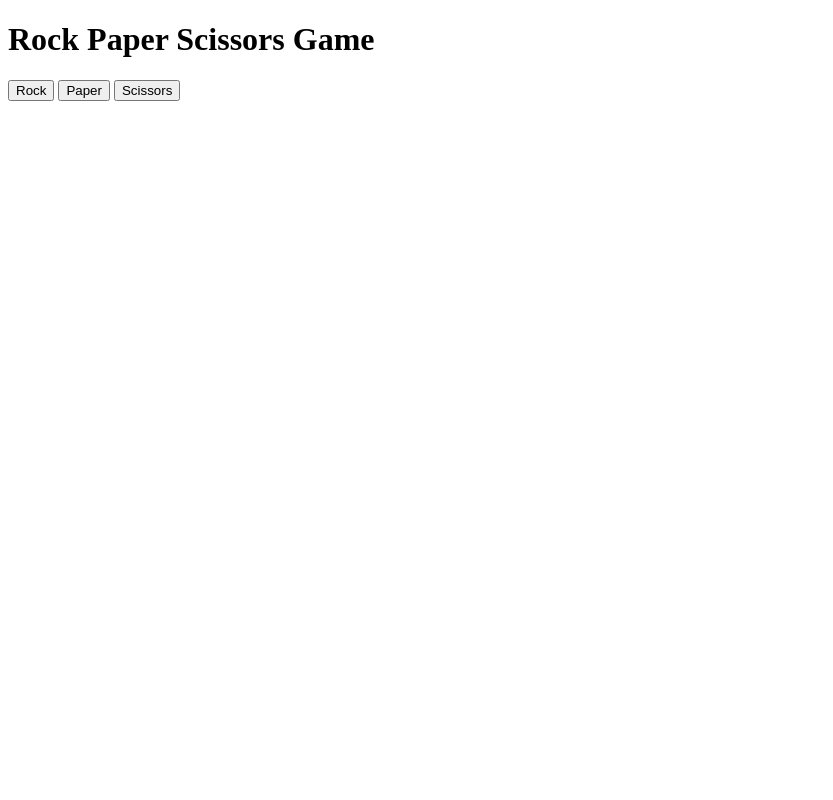
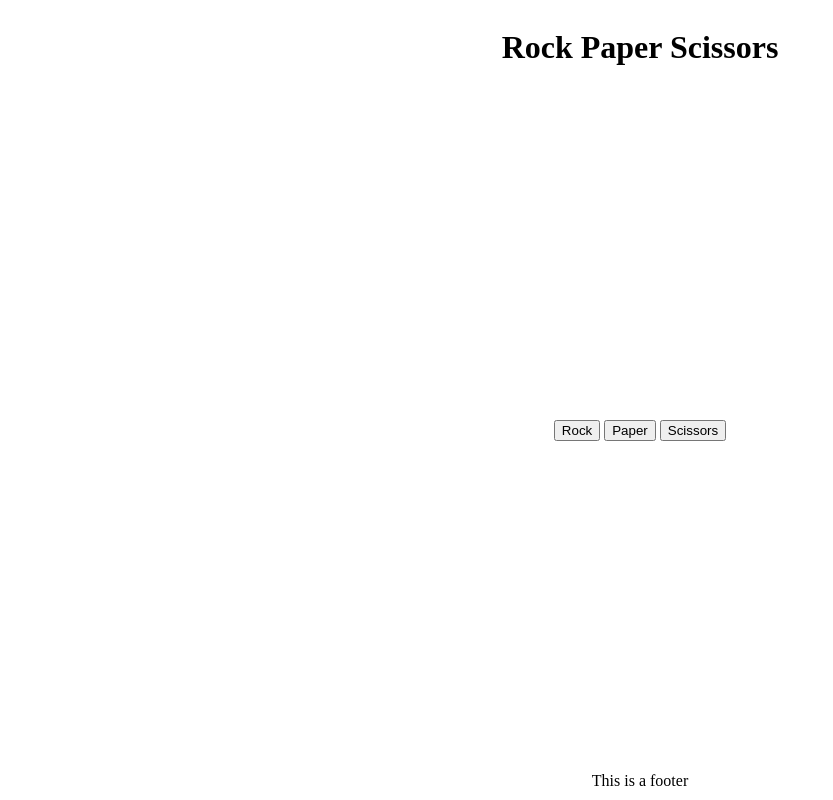
Before and after one commit to MohamedEmary/03-rock-paper-scissors, a plain HTML site: page index.html in a window 1280 px wide. Shown: the whole page, without its empty margins (0-833 px from the left). Drawn offline with Linux system fonts and the light colour scheme.

Commit message:
divide page into header, main-content and footer divs

```diff
--- a/index.html
+++ b/index.html
@@ -4,16 +4,23 @@
     <meta charset="UTF-8" />
     <title>Rock Paper Scissors</title>
     <script src="js/script.js" defer></script>
+    <link rel="stylesheet" href="style/style.css" />
   </head>
   <body>
-    <h1>Rock Paper Scissors Game</h1>
+    <div class="header">
+      <h1>Rock Paper Scissors</h1>
+    </div>
+
     <div id="main-container">
       <div id="buttons">
         <button id="rock">Rock</button>
         <button id="paper">Paper</button>
         <button id="scissors">Scissors</button>
       </div>
+
       <div id="result"></div>
     </div>
+
+    <div class="footer">This is a footer</div>
   </body>
 </html>
```
